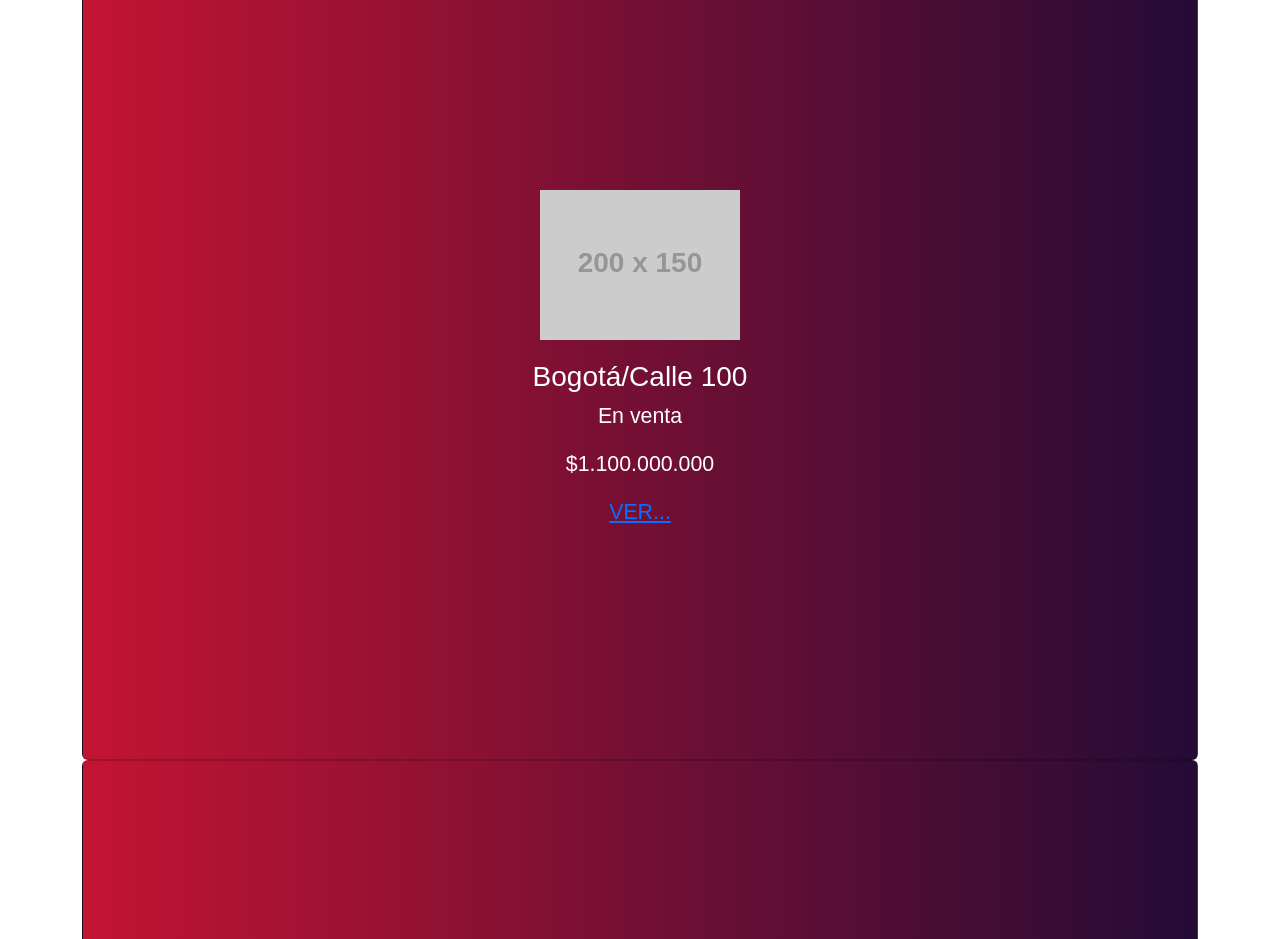
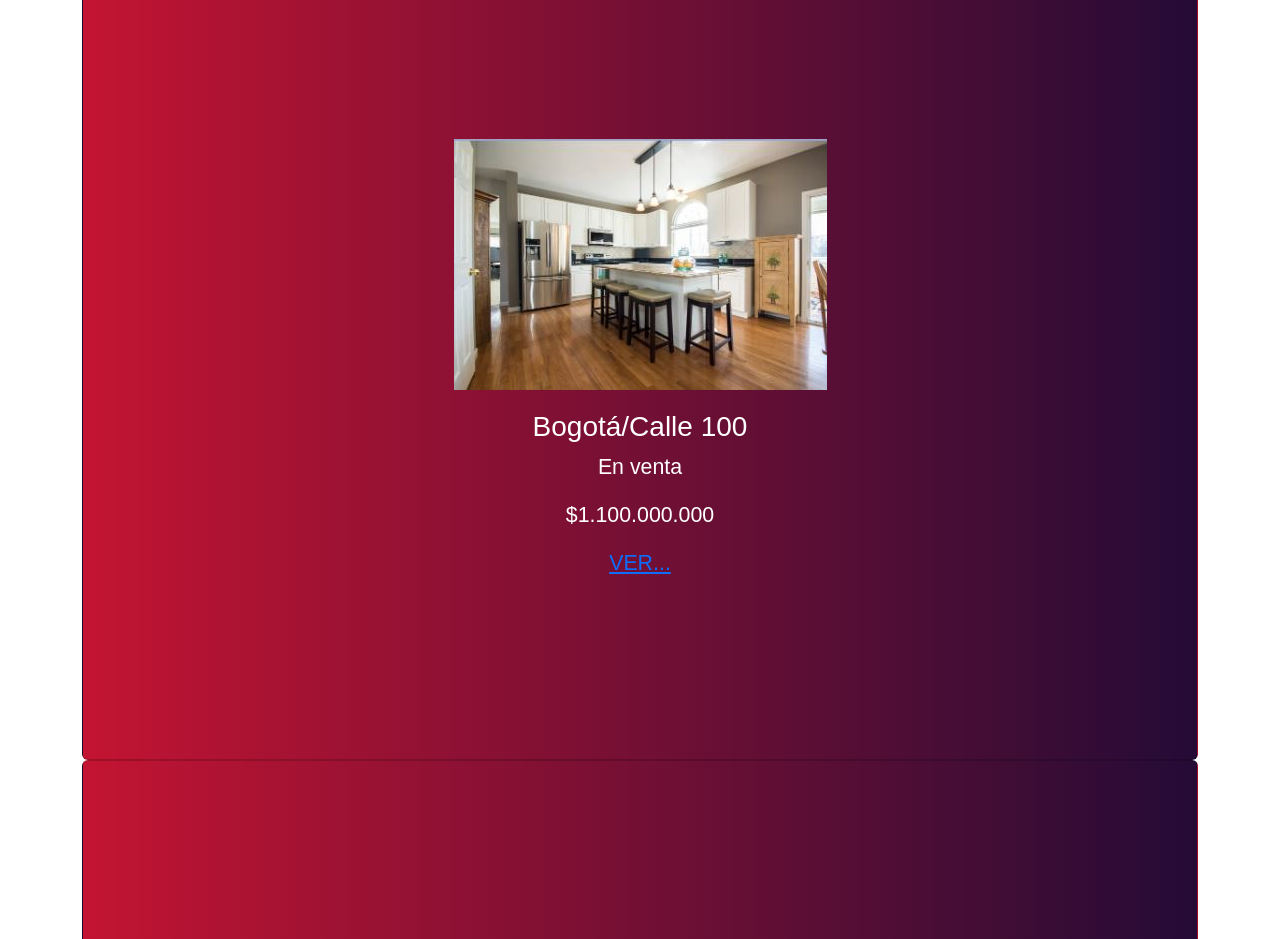
Before and after one commit to Paulapachon22/frontendpauiva, an Angular app: page /inmueblesventas in a window 1280 px wide. Shown: the part 1820-2759 px from the top of the page. Built offline with nearby package versions, Linux system fonts and the light colour scheme.

Commit message:
Prueba numero202920129

```diff
--- a/src/app/inmueblesventas/inmueblesventas.component.html
+++ b/src/app/inmueblesventas/inmueblesventas.component.html
@@ -61,7 +61,7 @@
             <a href="#">VER...</a>
         </div>
         <div class="card">
-            <img src="https://via.placeholder.com/200x150" alt="Bogotá/Calle 100">
+            <img src="casa-calle100.JPG" alt="Bogotá/Calle 100">
             <h3>Bogotá/Calle 100</h3>
             <p>En venta</p>
             <p>$1.100.000.000</p>
```
Also changed, not shown: public/Casa-calle100.JPG (added), public/casa-cedritos.JPG (added).
